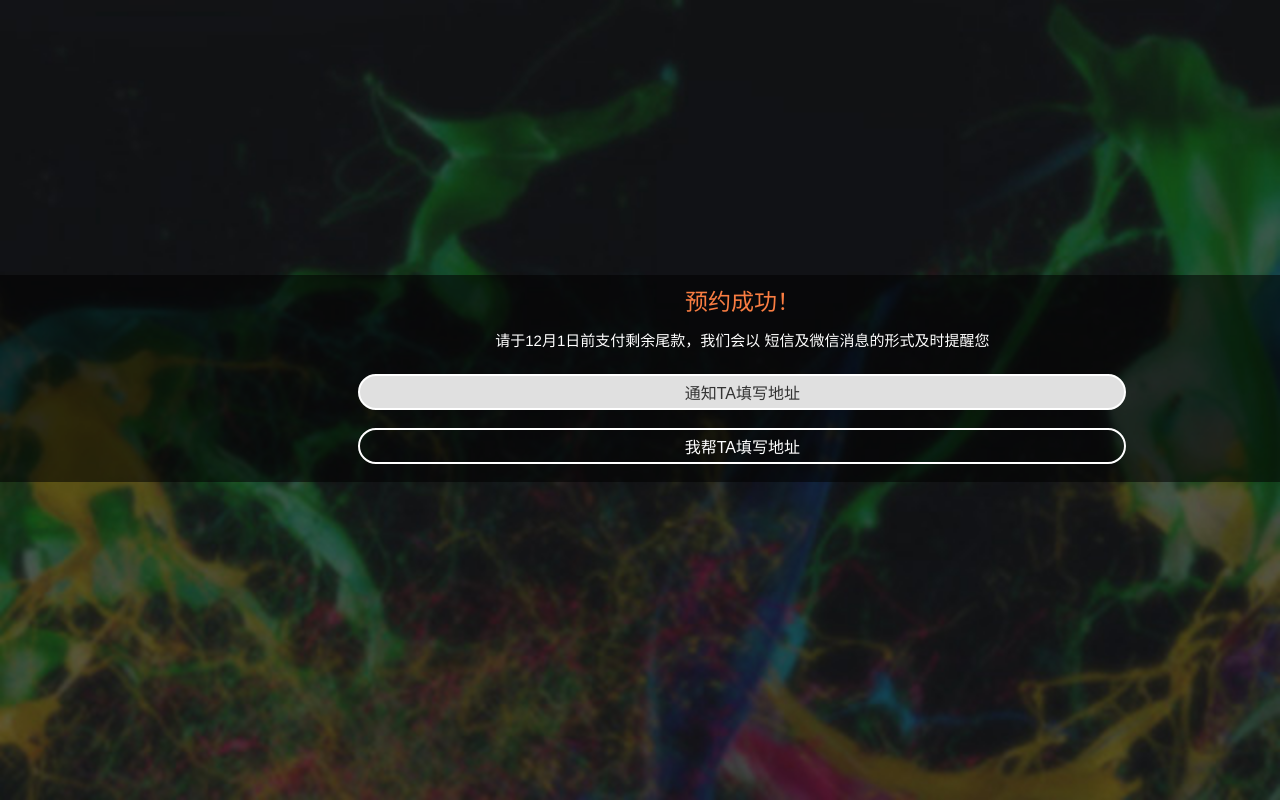
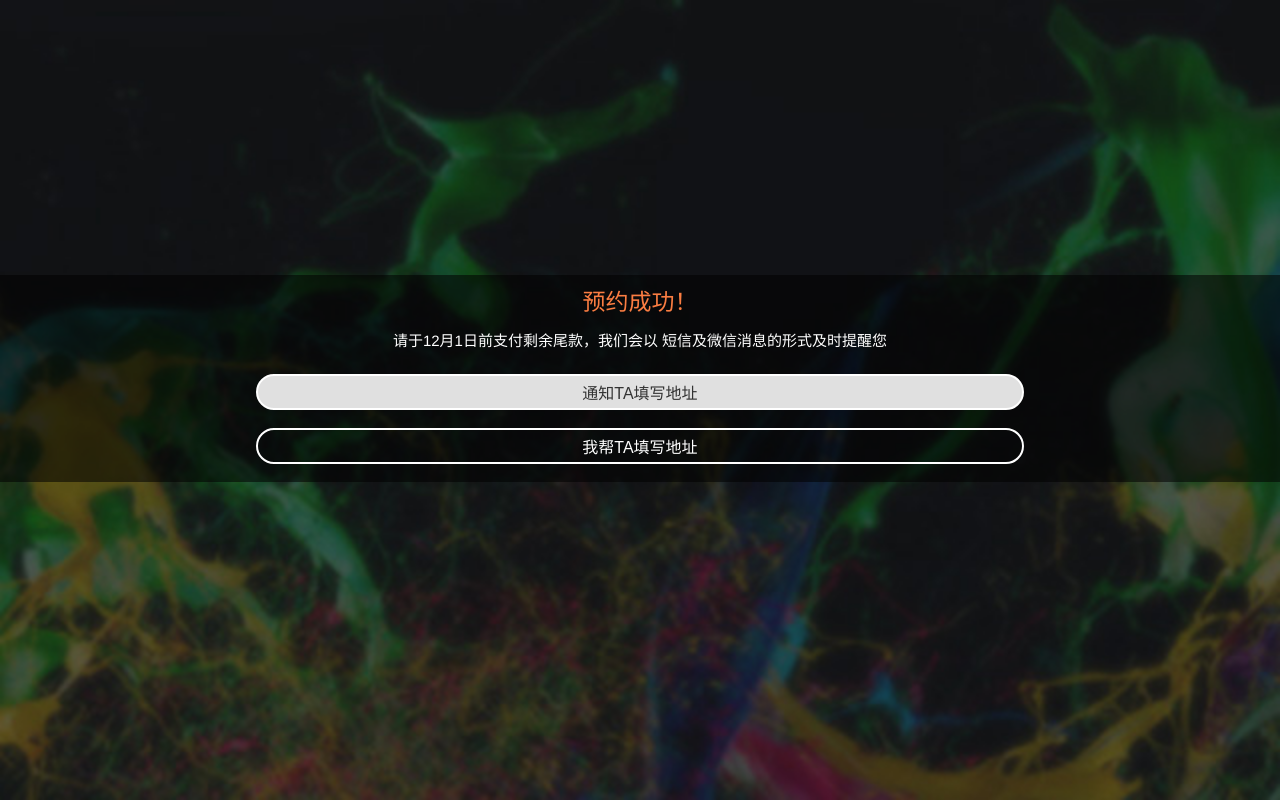
Before and after one commit to lilinchun1/bbf-phone, a plain HTML site: page succeed-friend.html in a window 1280 px wide. Drawn offline with Linux system fonts and the light colour scheme.

Commit message:
fix ++++

```diff
--- a/sass/bbf-style.scss
+++ b/sass/bbf-style.scss
@@ -704,7 +704,6 @@ li {
   overflow: hidden;
 }
 .succeed-friend-con{
-  padding: 0 8%;
   position: relative;
   top: 50%;
   margin-top: -125px;
```
Also changed, not shown: css/bbf-style.css, 1 other file.
